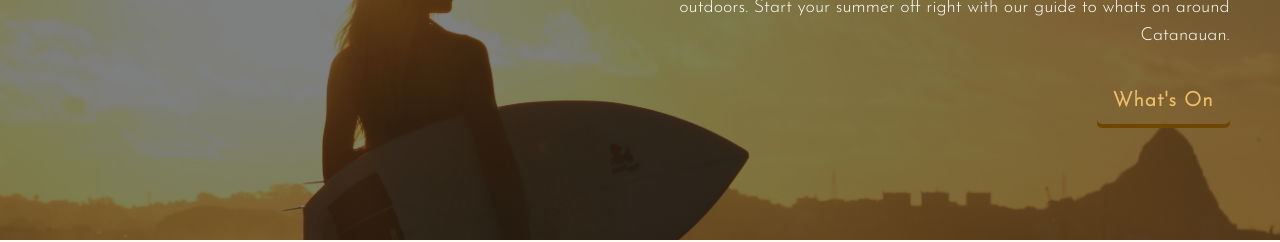
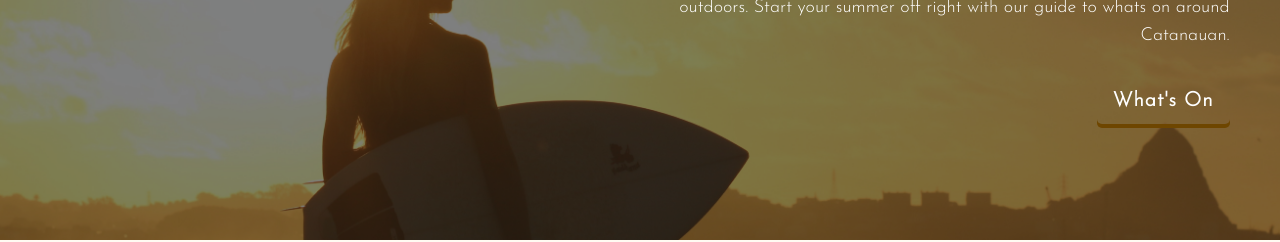
Before and after one commit to Rej327/Catanauan-Tour-Guide, a React (Vite) app: page / in a window 1280 px wide. Shown: the part 2411-2653 px from the top of the page. Built offline with nearby package versions, Linux system fonts and the light colour scheme.

Commit message:
Modify Style of Setup Into Component

```diff
--- a/src/components/home_section/SetupInto.jsx
+++ b/src/components/home_section/SetupInto.jsx
@@ -17,8 +17,8 @@ const SetupInto = ({ className }) => {
                 whats on around Catanauan.
               </p>
               <Button
+                className="globalButton font-bold hover:text-black pt-4 pb-2 px-4 tracking-wider"
                 label="What's On"
-                className="text-[#F1BE66] font-bold hover:text-black pt-4 pb-2 px-4 tracking-wider"
               />
             </div>
           </div>
```
